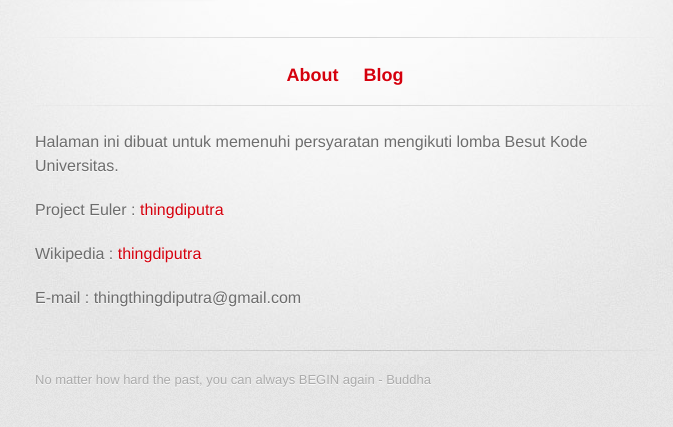
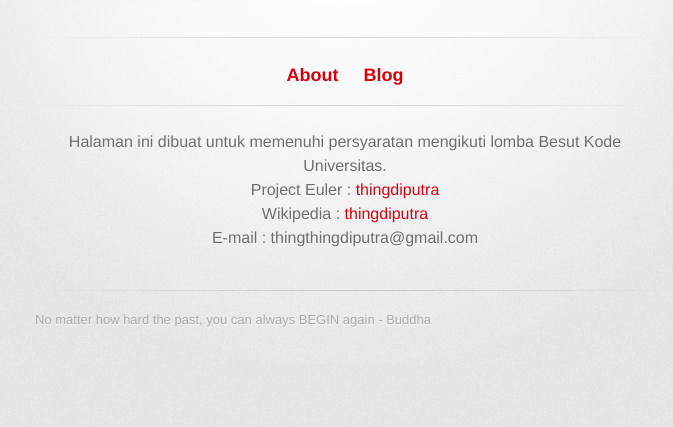
Before and after one commit to thingdiputra/thingdiputra.github.io, a plain HTML site: page index.html in a window 1280 px wide. Shown: the part 209-636 px from the top of the page, without its empty margins (295-968 px from the left). Drawn offline with Linux system fonts and the light colour scheme; a web font is replaced by a local one.

Commit message:
Update index.html

```diff
--- a/index.html
+++ b/index.html
@@ -31,10 +31,12 @@
         <hr>
 
         <section id="main_content">
-          <p>Halaman ini dibuat untuk memenuhi persyaratan mengikuti lomba Besut Kode Universitas.</p>
-          <p>Project Euler : <a href="https://projecteuler.net/profile/thingdiputra.png" target="_blank">thingdiputra</a></p>
-          <p>Wikipedia     : <a href="https://id.wikipedia.org/wiki/Pengguna:Thingdiputra" target="_blank">thingdiputra</a></p>
-          <p>E-mail : thingthingdiputra@gmail.com</p>
+         <center>
+          <p>Halaman ini dibuat untuk memenuhi persyaratan mengikuti lomba Besut Kode Universitas.<br>
+            Project Euler : <a href="https://projecteuler.net/profile/thingdiputra.png" target="_blank">thingdiputra</a><br>
+            Wikipedia     : <a href="https://id.wikipedia.org/wiki/Pengguna:Thingdiputra" target="_blank">thingdiputra</a><br>
+            E-mail : thingthingdiputra@gmail.com</p>
+          </center>
         </section>
 
         <footer>
```
